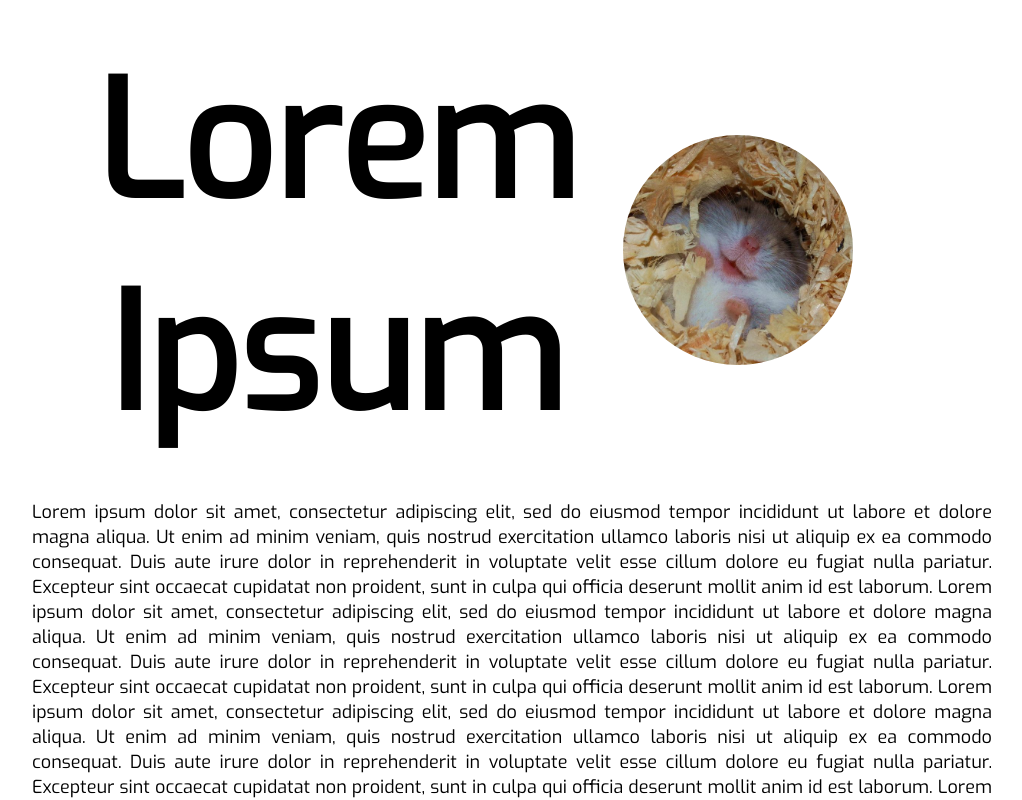
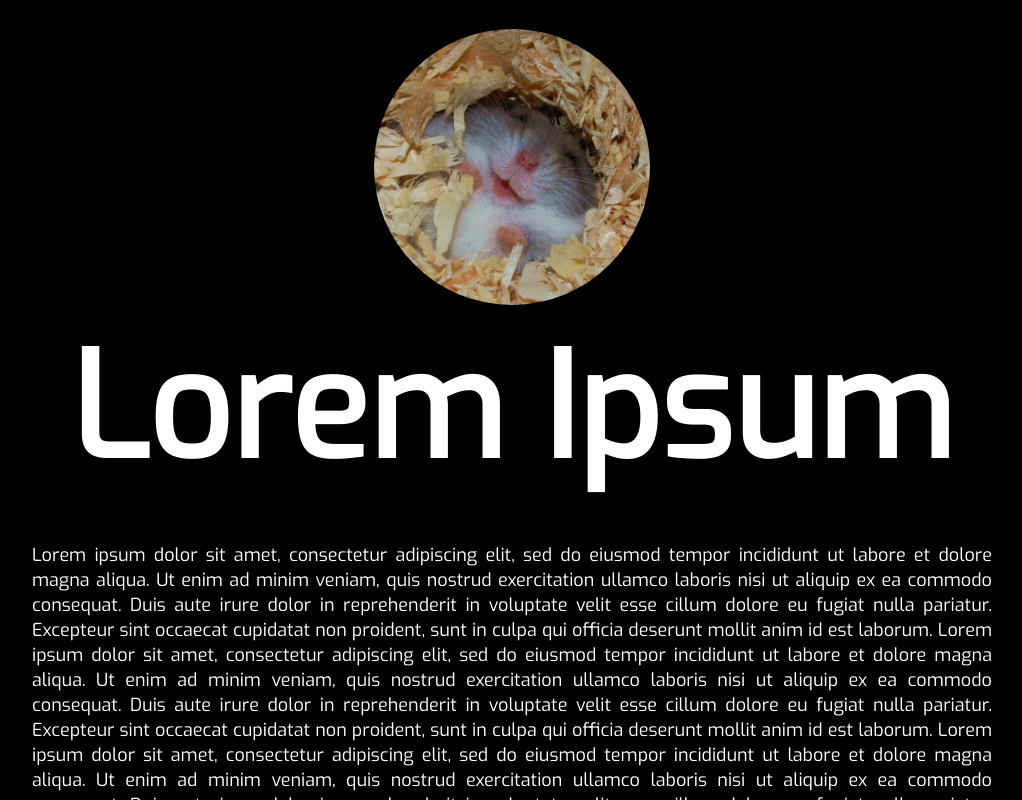
Before and after one commit to LuisBoto/luisboto, a plain HTML site: page docs/index.html in a window 1280 px wide. Shown: the top 800 px of the page, without its empty margins (128-1150 px from the left). Drawn offline with Linux system fonts and the light colour scheme.

Commit message:
Tweaked flex layout

```diff
--- a/docs/css/canvasBackground.css
+++ b/docs/css/canvasBackground.css
@@ -2,7 +2,7 @@
 
 body, html {
   height:100%;
-  background: #fff;
+  background: #000;
 }
 
 canvas {
--- a/docs/css/pageStyle.css
+++ b/docs/css/pageStyle.css
@@ -2,8 +2,7 @@
 @import "./canvasBackground.css";
 
 h1, h2, h3, p {
-  width: 100%;
-  color: black;
+  color: white;
   font-family: 'Exo';
   font-style: normal;
   font-variant: normal;
@@ -24,25 +23,24 @@ p {
 }
 
 .flexContainer {
+  position: sticky;
   display: flex;
-  flex-flow: row wrap;
+  flex-flow: column;
   align-items: center;
-  justify-content: left;
   margin: 3% 2%;
 }
 
 #portraitPicture {
-  order: 2;
-  max-width: 25%;
-  max-height: 40%;
+  order: 1;
+  max-width: 30%;
   overflow: hidden;
   border-radius: 50%;
 }
 
 #welcomeTitle {
-  order: 1;
+  order: 2;
   margin: 1%;
   text-align: center;
-  max-width: 60%;
-  font-size: 10em;
+  width: 100%;
+  font-size: 9em;
 }
--- a/docs/src/models/ShapeBuilder.js
+++ b/docs/src/models/ShapeBuilder.js
@@ -6,13 +6,12 @@ let figures = [
     // (size) => new StarFigure(size)
 ];
 
-let bgColor = "#fff";
+let bgColor = "#000";
 let colors = [
-    "#62d5b4",
-    "#bdff73",
-    "#a4d541",
-    "#ffaca4",
-    "#cdcdcd",
+    "#016d31",
+    "#031c6e",
+    "#e8b422",
+    "#c32011",
 ]
 
 function getRandomShape() {
```
Also changed, not shown: docs/index.html (+1 -1 lines).
